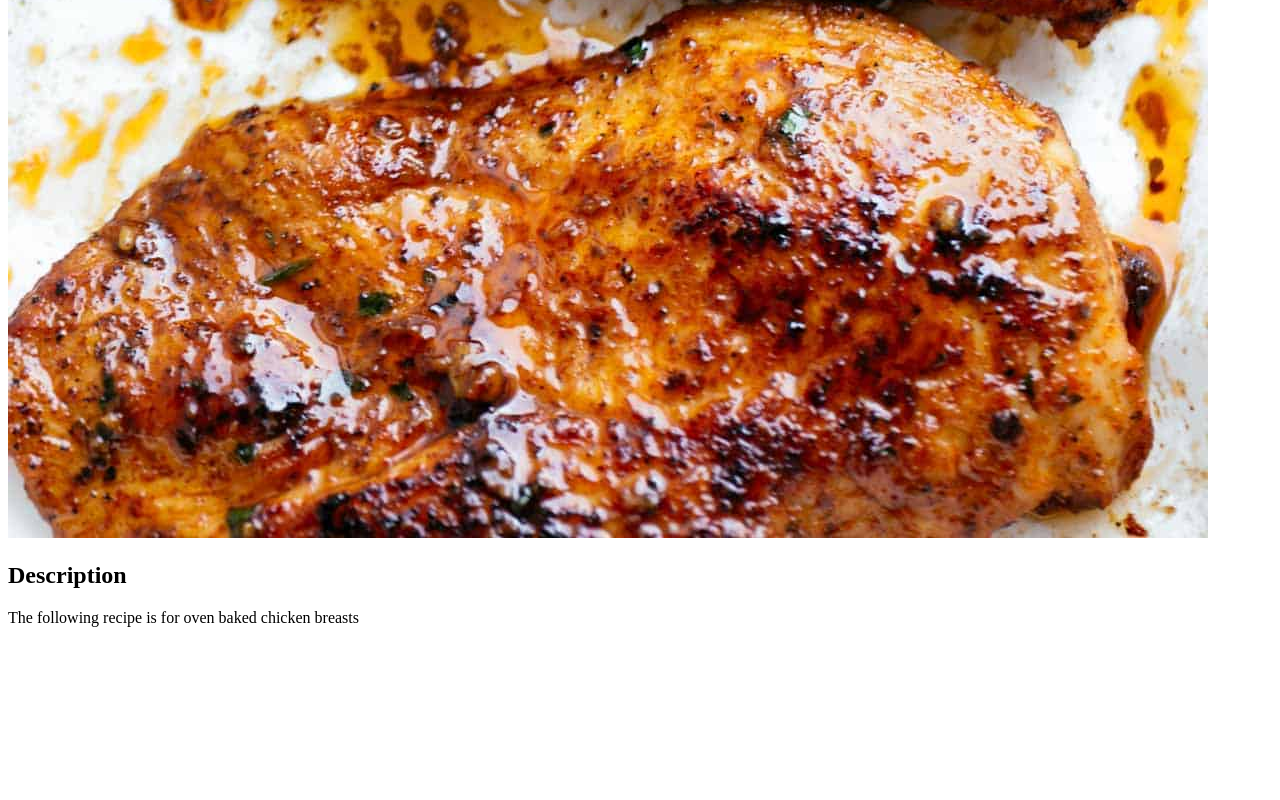
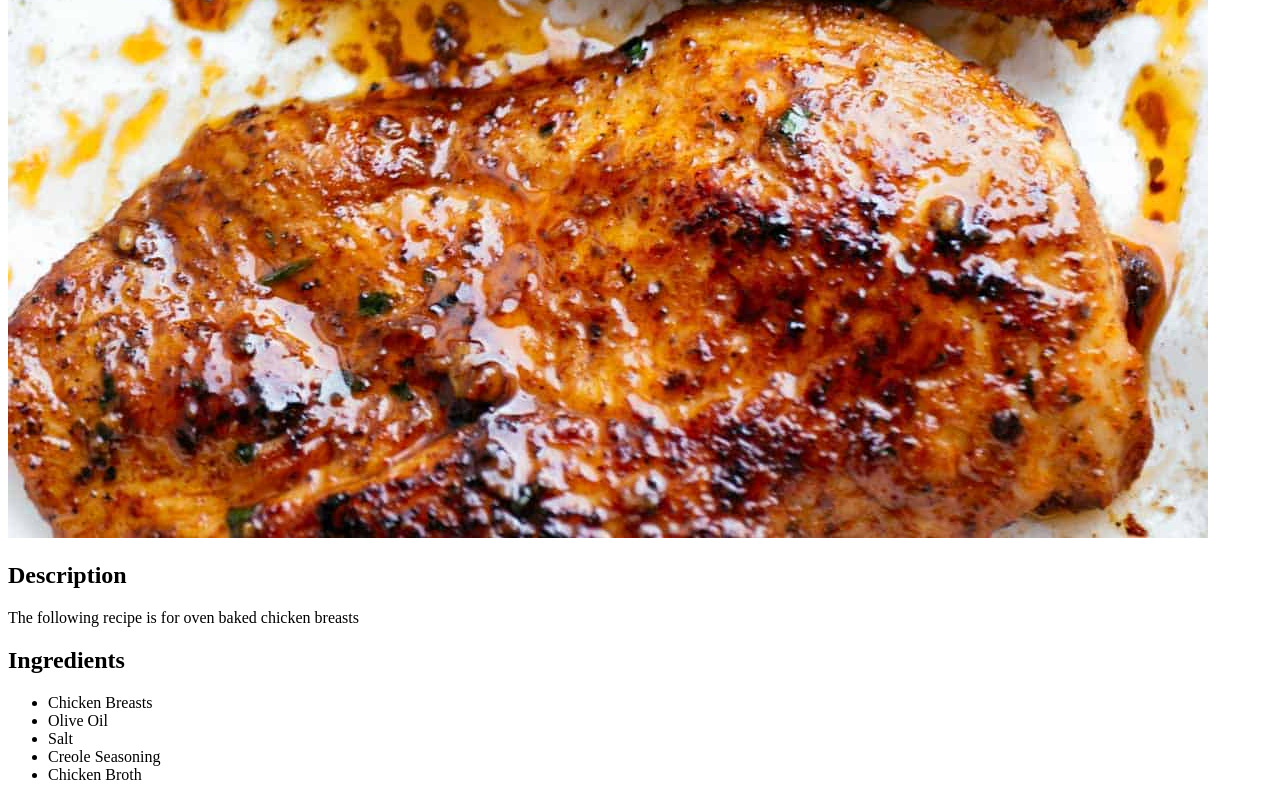
Before and after one commit to guacataco/odin-recipes, a plain HTML site: page recipes/chicken_breasts.html in a window 1280 px wide. Shown: the part 1342-2142 px from the top of the page. Before the commit the page ends 1985 px from the top, so only its background shows below. Drawn offline with Linux system fonts and the light colour scheme.

Commit message:
Add ingredients list to chicken breast recipe

```diff
--- a/recipes/chicken_breasts.html
+++ b/recipes/chicken_breasts.html
@@ -11,6 +11,13 @@
     <img src="./images/chicken_breast.jpg" alt="Chicken breasts close up">
     <h2>Description</h2>
     <p>The following recipe is for oven baked chicken breasts</p>
-
+    <h2>Ingredients</h2>
+    <ul>
+        <li>Chicken Breasts</li>
+        <li>Olive Oil</li>
+        <li>Salt</li>
+        <li>Creole Seasoning</li>
+        <li>Chicken Broth</li>
+    </ul>
 </body>
 </html>
```
